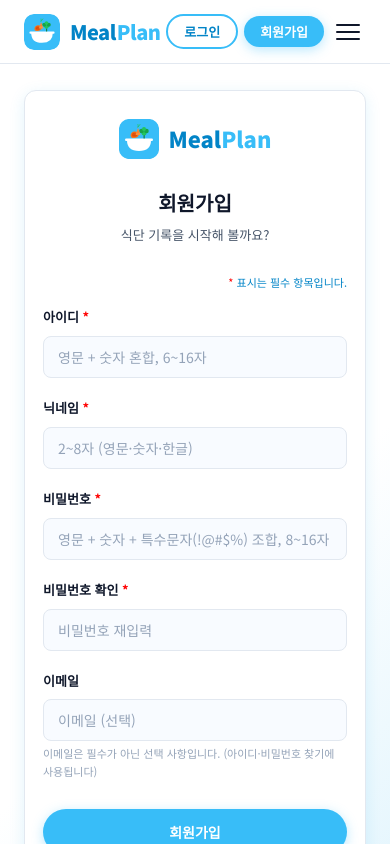
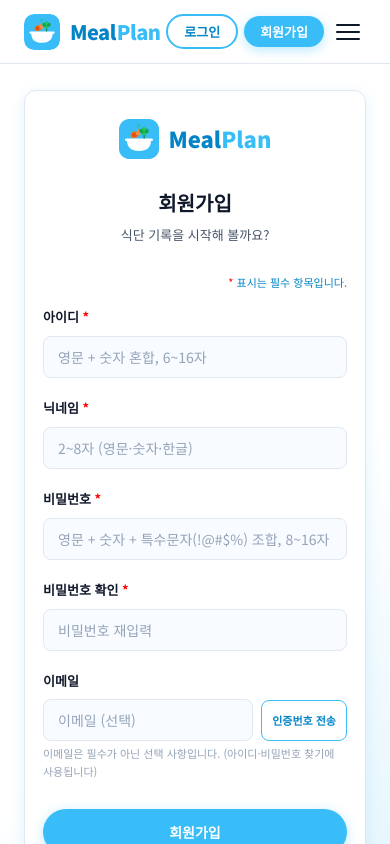
Before and after one commit to onlyworkjay/MealPlan-Private-Portfolio, a React (Vite) app in the folder frontend/: page /users/join in a window 390 px wide. Shown: the top 844 px of the page. Built offline with nearby package versions, Linux system fonts and the light colour scheme.

Commit message:
15일, 오전 10시 5분

```diff
--- a/frontend/src/pages/JoinPage.jsx
+++ b/frontend/src/pages/JoinPage.jsx
@@ -1,4 +1,4 @@
-import { useState } from "react";
+import { useState, useEffect, useRef } from "react";
 import { useNavigate } from "react-router-dom";
 import axios from "axios";
 import Swal from "sweetalert2";
@@ -21,6 +21,15 @@ function JoinPage() {
   const [checkPwMsg, setCheckPwMsg] = useState("");
   const [checkNicknameMsg, setCheckNicknameMsg] = useState("");
   const [pwMatch, setPwMatch] = useState(true);
+
+  // 이메일 인증 관련 state
+  const [emailCode, setEmailCode] = useState("");
+  const [emailVerify, setEmailVerify] = useState({
+    sent: false, // 인증번호 발송 여부 (타이머 진행중)
+    verified: false, // 인증 완료 여부
+    timer: 0, // 남은 시간(초)
+  });
+  const timerRef = useRef(null);
 
   // 아이디 정규식 검사 (6~16자, 영문+숫자 혼합 필수)
   const validateId = (id) => {
@@ -107,7 +116,7 @@ function JoinPage() {
       return;
     }
 
-    // 비밀번호 실시간 검증 (영문, 숫자, 특수문자(!@#$%) 허용)
+    // 비밀번호 실시간 검증 (영문, 숫자, 그리고 특수문자 중에 (!, @, #, $, %) 5개만 허용)
     if (name === "password") {
       const cleaned = value.replace(/[ㄱ-ㅎㅏ-ㅣ가-힣]/g, "");
 
@@ -156,7 +165,16 @@ function JoinPage() {
       return;
     }
 
-    // 이메일 등 일반 입력
+    // 이메일 입력 시: 값이 바뀌면 기존 인증 상태 초기화
+    if (name === "email") {
+      setEmailVerify({ sent: false, verified: false, timer: 0 });
+      setEmailCode("");
+      clearInterval(timerRef.current);
+      setUser((prev) => ({ ...prev, email: value }));
+      return;
+    }
+
+    // 기타 일반 입력
     setUser((prev) => ({ ...prev, [name]: value }));
   };
 
@@ -194,6 +212,133 @@ function JoinPage() {
         console.log(err);
         setCheckId(0);
         setCheckMsg("아이디 중복 체크에 실패했습니다.");
+      });
+  };
+
+  // 이메일 인증 관련
+
+  // 타이머 포맷 (mm:ss)
+  const formatTime = (sec) => {
+    const m = Math.floor(sec / 60);
+    const s = sec % 60;
+    return `${m}:${s.toString().padStart(2, "0")}`;
+  };
+
+  // 3분 타이머 시작
+  const startEmailTimer = () => {
+    clearInterval(timerRef.current);
+    setEmailVerify((prev) => ({
+      ...prev,
+      sent: true,
+      verified: false,
+      timer: 180,
+    }));
+
+    timerRef.current = setInterval(() => {
+      setEmailVerify((prev) => {
+        if (prev.timer <= 1) {
+          clearInterval(timerRef.current);
+          return { ...prev, timer: 0, sent: false };
+        }
+        return { ...prev, timer: prev.timer - 1 };
+      });
+    }, 1000);
+  };
+
+  // 컴포넌트 unmount 시 타이머 정리
+  useEffect(() => {
+    return () => clearInterval(timerRef.current);
+  }, []);
+
+  // 인증번호 전송
+  const sendEmailCode = () => {
+    const emailRegex = /^[A-Za-z0-9._%+-]+@[A-Za-z0-9.-]+\.[A-Za-z]{2,}$/;
+
+    if (user.email.trim() === "") {
+      Swal.fire({
+        icon: "warning",
+        title: "이메일을 입력해주세요",
+        confirmButtonColor: "#38BDF8",
+      });
+      return;
+    }
+
+    if (!emailRegex.test(user.email)) {
+      Swal.fire({
+        icon: "warning",
+        title: "올바르지 않은 이메일 형식입니다",
+        text: "이메일 주소를 다시 확인해 주세요.",
+        confirmButtonColor: "#38BDF8",
+      });
+      return;
+    }
+
+    axios
+      .post(`${import.meta.env.VITE_BACKSERVER}/users/email-verification`, {
+        email: user.email.trim(),
+      })
+      .then(() => {
+        Swal.fire({
+          icon: "success",
+          title: "인증번호가 전송되었습니다",
+          text: "이메일을 확인해주세요.",
+          confirmButtonColor: "#38BDF8",
+        });
+        setEmailCode("");
+        startEmailTimer();
+      })
+      .catch((err) => {
+        console.log(err);
+        Swal.fire({
+          icon: "error",
+          title: "인증번호 전송에 실패했습니다",
+          text: err.response?.data || "잠시 후 다시 시도해주세요.",
+          confirmButtonColor: "#38BDF8",
+        });
+      });
+  };
+
+  // 인증번호 확인
+  const verifyEmailCode = () => {
+    if (emailCode.trim() === "") {
+      Swal.fire({
+        icon: "warning",
+        title: "인증번호를 입력해주세요",
+        confirmButtonColor: "#38BDF8",
+      });
+      return;
+    }
+
+    axios
+      .post(
+        `${import.meta.env.VITE_BACKSERVER}/users/email-verification/confirm`,
+        {
+          email: user.email.trim(),
+          code: emailCode.trim(),
+        },
+      )
+      .then(() => {
+        clearInterval(timerRef.current);
+        setEmailVerify((prev) => ({
+          ...prev,
+          sent: false,
+          verified: true,
+          timer: 0,
+        }));
+        Swal.fire({
+          icon: "success",
+          title: "이메일 인증이 완료되었습니다",
+          confirmButtonColor: "#38BDF8",
+        });
+      })
+      .catch((err) => {
+        console.log(err);
+        Swal.fire({
+          icon: "error",
+          title: "인증번호가 일치하지 않습니다",
+          text: err.response?.data || "다시 시도해주세요.",
+          confirmButtonColor: "#38BDF8",
+        });
       });
   };
 
@@ -265,6 +410,16 @@ function JoinPage() {
         title: "올바르지 않은 이메일 형식입니다",
         text: "이메일 주소를 다시 확인해 주시기 바랍니다",
         icon: "error",
+      });
+      return;
+    }
+
+    // 이메일을 입력했지만 인증을 완료하지 않은 경우
+    if (user.email.trim() !== "" && !emailVerify.verified) {
+      Swal.fire({
+        title: "이메일 인증을 완료해주세요",
+        text: "인증번호 전송 후 인증을 완료해야 합니다.",
+        icon: "warning",
       });
       return;
     }
@@ -443,15 +598,62 @@ function JoinPage() {
           {/* 이메일 */}
           <div className={styles.form_group}>
             <label className={styles.form_label}>이메일</label>
+
+            <div className={styles.email_row}>
               <input
                 type="email"
                 name="email"
-              className={styles.form_input}
+                className={`${styles.form_input} ${styles.email_input}`}
                 placeholder="이메일 (선택)"
                 value={user.email}
                 onChange={inputUser}
                 autoComplete="email"
+                disabled={emailVerify.verified}
               />
+              <button
+                type="button"
+                className={styles.email_send_btn}
+                onClick={sendEmailCode}
+                disabled={emailVerify.sent || emailVerify.verified}
+              >
+                {emailVerify.verified
+                  ? "인증완료"
+                  : emailVerify.sent
+                    ? "재전송"
+                    : "인증번호 전송"}
+              </button>
+            </div>
+
+            {/* 인증번호 입력 + 타이머 */}
+            {emailVerify.sent && !emailVerify.verified && (
+              <div className={styles.email_row} style={{ marginTop: "8px" }}>
+                <input
+                  type="text"
+                  className={`${styles.form_input} ${styles.email_input}`}
+                  placeholder="인증번호 입력"
+                  value={emailCode}
+                  onChange={(e) => setEmailCode(e.target.value)}
+                  maxLength={6}
+                />
+                <span className={styles.email_timer}>
+                  {formatTime(emailVerify.timer)}
+                </span>
+                <button
+                  type="button"
+                  className={styles.email_send_btn}
+                  onClick={verifyEmailCode}
+                >
+                  확인
+                </button>
+              </div>
+            )}
+
+            {emailVerify.verified && (
+              <div className={styles.form_success}>
+                이메일 인증이 완료되었습니다.
+              </div>
+            )}
+
             <div className={styles.form_hint}>
               이메일은 필수가 아닌 선택 사항입니다. (아이디·비밀번호 찾기에
               사용됩니다)
--- a/frontend/src/pages/JoinPage.module.css
+++ b/frontend/src/pages/JoinPage.module.css
@@ -1,4 +1,4 @@
-/* 페이지 전체 wrap*/
+/* 페이지 전체 wrap */
 .join_page {
   min-height: calc(100vh - var(--nav-h));
   display: flex;
@@ -52,6 +52,7 @@
   margin-bottom: 28px;
 }
 
+/* Meal이랑 Plan 아이콘 */
 .join_logo_icon {
   width: 40px;
   height: 40px;
@@ -202,8 +203,64 @@
   margin-top: 4px;
 }
 
+/* 이메일 인증 영역 */
+.email_row {
+  display: flex;
+  align-items: center;
+  gap: 8px;
+}
+
+.email_input {
+  flex: 1;
+  min-width: 0;
+}
+
+.email_send_btn {
+  flex-shrink: 0;
+  height: 41px;
+  padding: 0 14px;
+  border: 1.5px solid var(--primary);
+  border-radius: var(--r-sm);
+  background: #fff;
+  color: var(--primary-dark);
+  font-size: 12px;
+  font-weight: 700;
+  cursor: pointer;
+  white-space: nowrap;
+  transition:
+    background var(--ease),
+    color var(--ease);
+}
+
+.email_send_btn:hover:not(:disabled) {
+  background: var(--primary);
+  color: #fff;
+}
+
+.email_send_btn:disabled {
+  border-color: var(--border);
+  color: var(--text-light);
+  cursor: not-allowed;
+  background: var(--bg-alt);
+}
+
+/* 이메일 유효시간 */
+.email_timer {
+  font-size: 12px;
+  font-weight: 700;
+  color: #ef4444;
+  white-space: nowrap;
+  min-width: 40px;
+  text-align: center;
+}
+
 @media (max-width: 480px) {
   .join_card {
     padding: 28px 18px;
   }
+
+  .email_send_btn {
+    padding: 0 10px;
+    font-size: 11px;
+  }
 }
```
Lines whose indentation alone changed are shown as unchanged.
